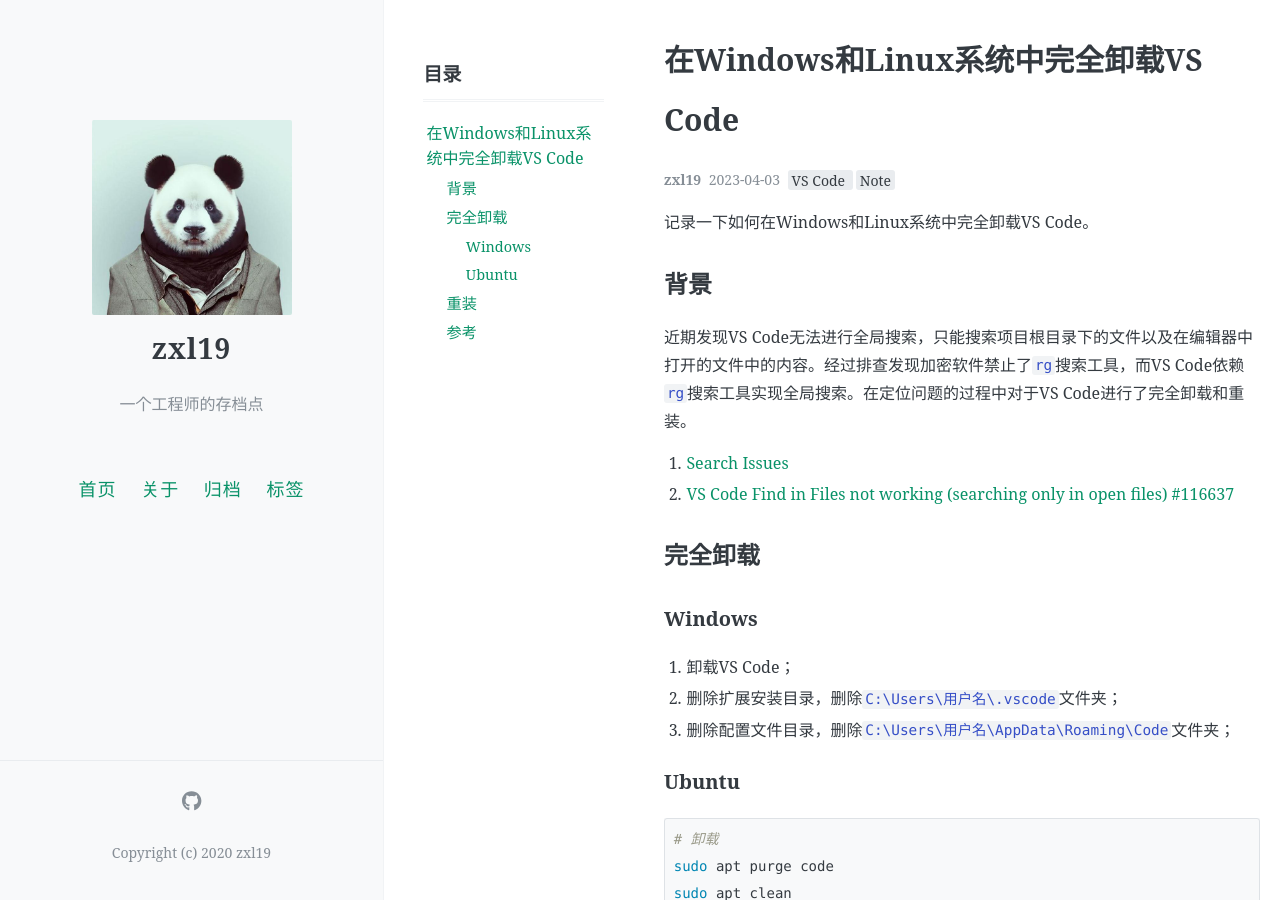
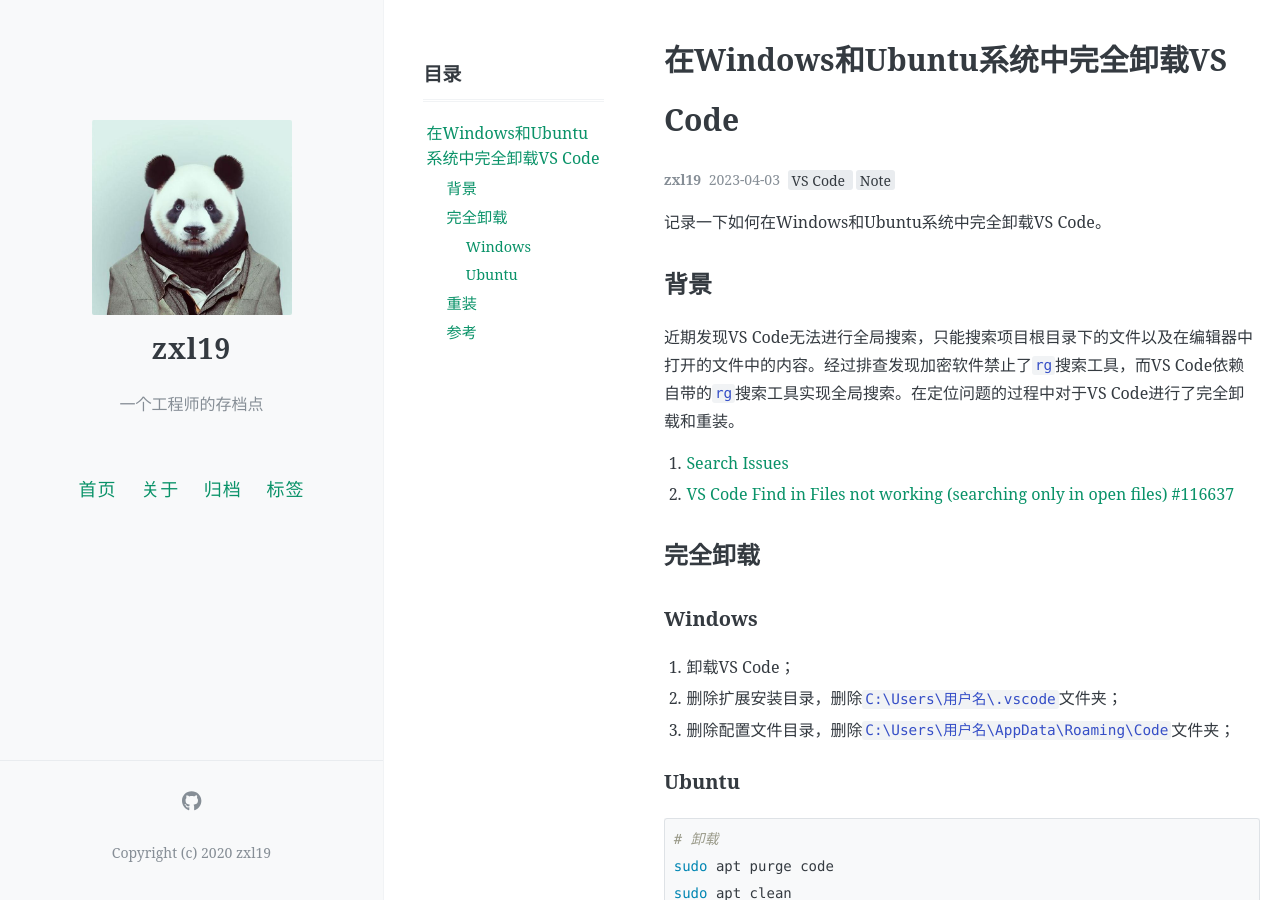
Before and after one commit to zxl19/zxl19.github.io, a Jekyll site: the page built from _posts/2023-04-03-vscode-purge.md, in a window 1280 px wide and 900 px high. Built offline with Jekyll 4.4.1, drawn with Linux system fonts in a browser that asks for light colours; comment, search, counter and statistics services are not loaded.

Commit message:
Update Posts

```diff
--- a/_posts/2023-04-03-vscode-purge.md
+++ b/_posts/2023-04-03-vscode-purge.md
@@ -1,6 +1,6 @@
 ---
 layout: post
-title: 在Windows和Linux系统中完全卸载VS Code
+title: 在Windows和Ubuntu系统中完全卸载VS Code
 date: 2023-04-03
 author: zxl19
 tags: [VS Code, Note]
@@ -9,13 +9,13 @@ toc: true
 pinned: false
 ---
 
-记录一下如何在Windows和Linux系统中完全卸载VS Code。
+记录一下如何在Windows和Ubuntu系统中完全卸载VS Code。
 
 <!-- more -->
 
 ## 背景
 
-近期发现VS Code无法进行全局搜索，只能搜索项目根目录下的文件以及在编辑器中打开的文件中的内容。经过排查发现加密软件禁止了`rg`搜索工具，而VS Code依赖`rg`搜索工具实现全局搜索。在定位问题的过程中对于VS Code进行了完全卸载和重装。
+近期发现VS Code无法进行全局搜索，只能搜索项目根目录下的文件以及在编辑器中打开的文件中的内容。经过排查发现加密软件禁止了`rg`搜索工具，而VS Code依赖自带的`rg`搜索工具实现全局搜索。在定位问题的过程中对于VS Code进行了完全卸载和重装。
 
 1. [Search Issues](https://github.com/microsoft/vscode/wiki/Search-Issues)
 2. [VS Code Find in Files not working (searching only in open files) #116637](https://github.com/microsoft/vscode/issues/116637)
```
Also changed, not shown: _posts/2021-03-29-latex-note.md (+1 -1 lines), _posts/TODO-linux-compress.md (deleted, +0 -73 lines).
